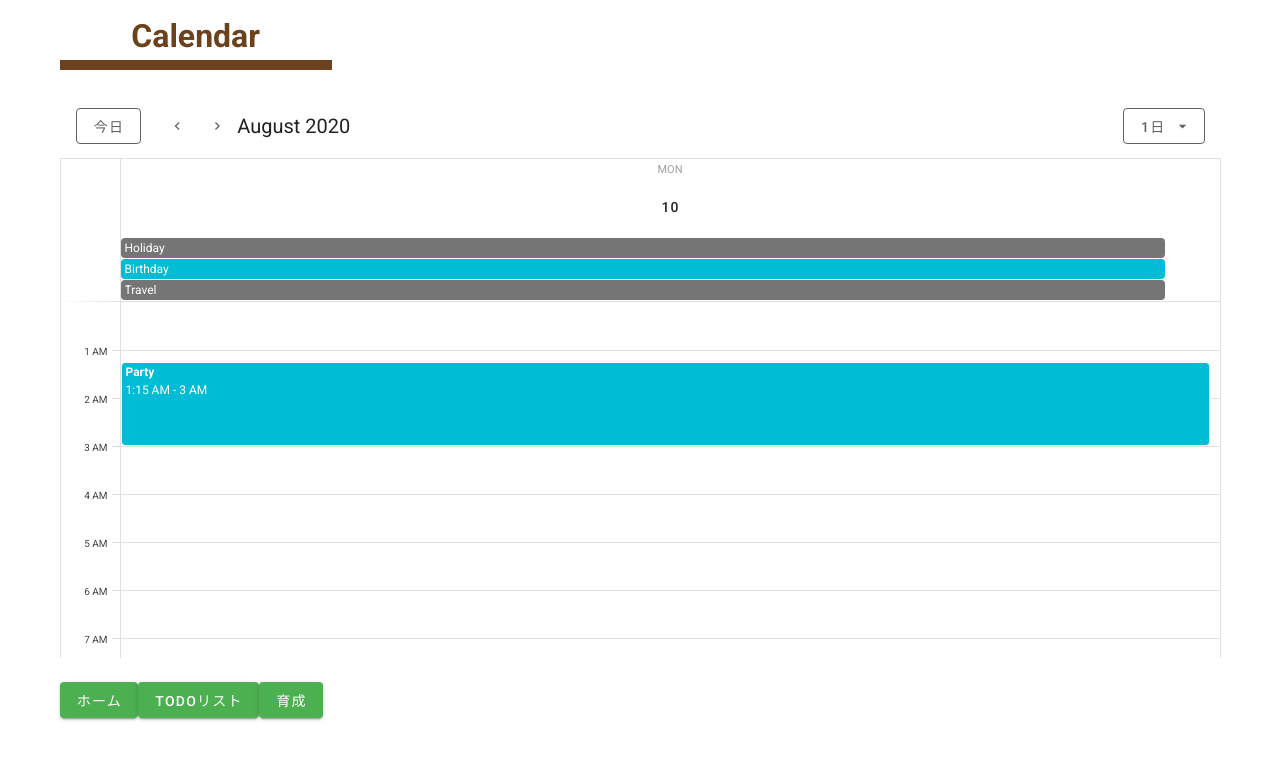
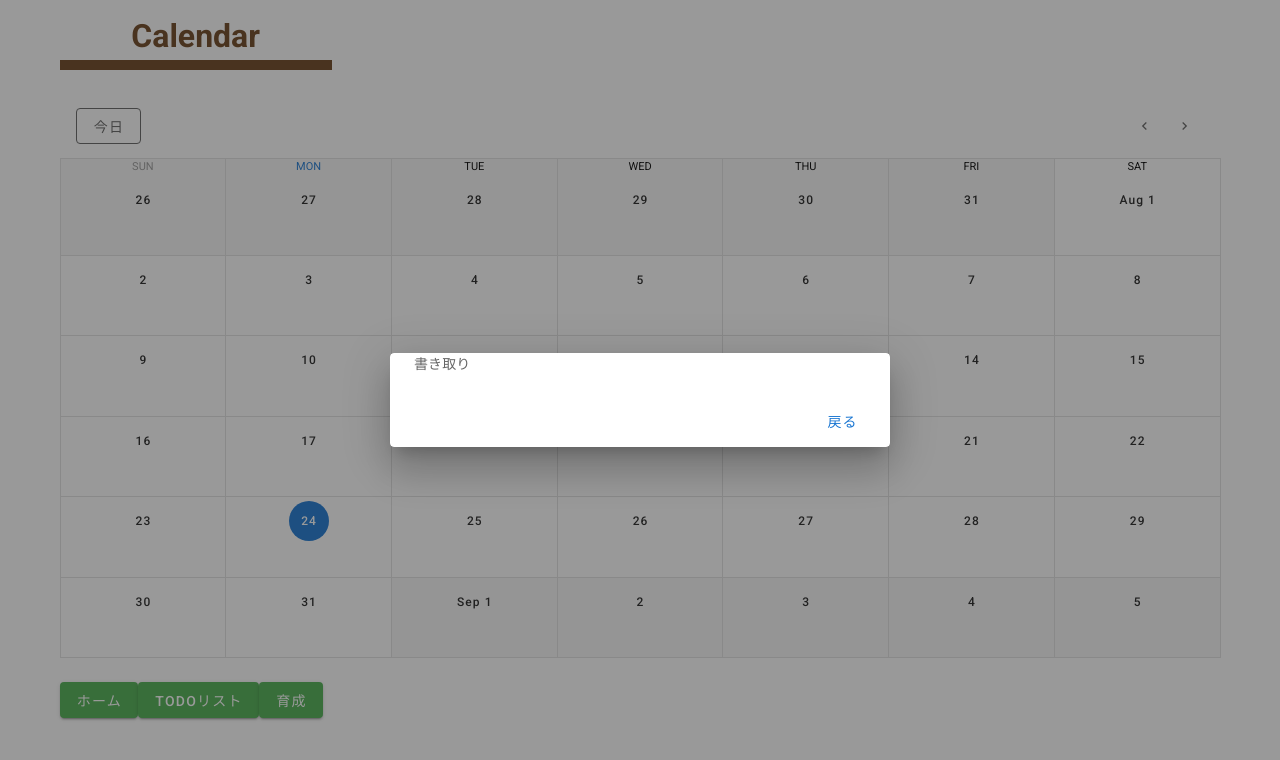
Before and after one commit to KK56ken/HackU_2020_vol.2_sysken, a Vue app in the folder raise_todo/: page /calendar in a window 1280 px wide. Both pictures are taken after a click on the button "10". Shown: the top 760 px of the page. Built offline with nearby package versions, Linux system fonts and the light colour scheme.

Commit message:
【FIX】カレンダーを必要なものだけにした

```diff
--- a/raise_todo/src/pages/Calendar.vue
+++ b/raise_todo/src/pages/Calendar.vue
@@ -14,20 +14,26 @@
         <v-col>
           <v-sheet height="64">
             <v-toolbar flat color="white">
-            <v-btn outlined class="mr-4" color="grey darken-2" @click="setToday">
+              <v-btn
+                outlined
+                class="mr-4"
+                color="grey darken-2"
+                @click="setToday"
+              >
                 今日
               </v-btn>
+              <v-spacer></v-spacer>
               <v-btn fab text small color="grey darken-2" @click="prev">
                 <v-icon small>mdi-chevron-left</v-icon>
               </v-btn>
               <v-btn fab text small color="grey darken-2" @click="next">
                 <v-icon small>mdi-chevron-right</v-icon>
               </v-btn>
-            <v-toolbar-title v-if="$refs.calendar">
+              <!-- <v-toolbar-title v-if="$refs.calendar">
                 {{ $refs.calendar.title }}
               </v-toolbar-title>
-            <v-spacer></v-spacer>
-            <v-menu bottom right>
+              <v-spacer></v-spacer> -->
+              <!-- <v-menu bottom right>
                 <template v-slot:activator="{ on, attrs }">
                   <v-btn
                     outlined
@@ -49,11 +55,8 @@
                   <v-list-item @click="type = 'month'">
                     <v-list-item-title>1ヶ月</v-list-item-title>
                   </v-list-item>
-                <v-list-item @click="type = '4day'">
-                  <v-list-item-title>4日間</v-list-item-title>
-                </v-list-item>
                 </v-list>
-            </v-menu>
+              </v-menu> -->
             </v-toolbar>
           </v-sheet>
           <v-sheet height="500">
@@ -63,53 +66,24 @@
               color="primary"
               :events="events"
               :event-color="getEventColor"
-            :type="type"
-            @click:event="showEvent"
-            @click:more="viewDay"
-            @click:date="viewDay"
-            @change="updateRange"
+              @click:date="display"
             ></v-calendar>
-          <v-menu
-            v-model="selectedOpen"
-            :close-on-content-click="false"
-            :activator="selectedElement"
-            offset-x
-          >
-            <v-card
-              color="grey lighten-4"
-              min-width="350px"
-              flat
-            >
-              <v-toolbar
-                :color="selectedEvent.color"
-                dark
-              >
-                <v-btn icon>
-                  <v-icon>mdi-pencil</v-icon>
-                </v-btn>
-                <v-toolbar-title v-html="selectedEvent.name"></v-toolbar-title>
-                <v-spacer></v-spacer>
-                <v-btn icon>
-                  <v-icon>mdi-heart</v-icon>
-                </v-btn>
-                <v-btn icon>
-                  <v-icon>mdi-dots-vertical</v-icon>
-                </v-btn>
-              </v-toolbar>
+            <v-dialog v-model="dialog" width="500">
+              <v-card>
+                <!-- <v-card-title class="headline grey lighten-2">
+                  {{ $refs.calendar.title }}
+                </v-card-title> -->
                 <v-card-text>
-                <span v-html="selectedEvent.details"></span>
+                  書き取り
                 </v-card-text>
                 <v-card-actions>
-                <v-btn
-                  text
-                  color="secondary"
-                  @click="selectedOpen = false"
-                >
-                  Cancel
+                  <v-spacer></v-spacer>
+                  <v-btn color="primary" text @click="dialog = false">
+                    戻る
                   </v-btn>
                 </v-card-actions>
               </v-card>
-          </v-menu>
+            </v-dialog>
           </v-sheet>
         </v-col>
       </v-row>
@@ -128,7 +102,6 @@
   </div>
 </template>
 
-
 <script>
 // @ is an alias to /src
 
@@ -136,86 +109,106 @@ export default {
   name: "",
   components: {},
   data: () => ({
-      focus: '',
-      type: 'month',
+    focus: "",
+    dialog: false,
+    type: "month",
     typeToLabel: {
-        month: '1ヶ月',
-        week: '1週間',
-        day: '1日',
-        '4day': '4日間',
+      month: "1ヶ月",
+      week: "1週間",
+      day: "1日",
     },
     selectedEvent: {},
     selectedElement: null,
     selectedOpen: false,
     events: [],
-      colors: ['blue', 'indigo', 'deep-purple', 'cyan', 'green', 'orange', 'grey darken-1'],
-      names: ['Meeting', 'Holiday', 'PTO', 'Travel', 'Event', 'Birthday', 'Conference', 'Party'],
+    colors: [
+      "blue",
+      "indigo",
+      "deep-purple",
+      "cyan",
+      "green",
+      "orange",
+      "grey darken-1",
+    ],
+    names: [
+      "Meeting",
+      "Holiday",
+      "PTO",
+      "Travel",
+      "Event",
+      "Birthday",
+      "Conference",
+      "Party",
+    ],
   }),
-    mounted () {
-      this.$refs.calendar.checkChange()
+  mounted() {
+    // this.$refs.calendar.checkChange();
   },
   methods: {
-      viewDay ({ date }) {
-        this.focus = date
-        this.type = 'day'
+    display() {
+      this.dialog = true;
     },
-      getEventColor (event) {
-        return event.color
+    viewDay({ date }) {
+      this.focus = date;
+      this.type = "day";
     },
-      setToday () {
-        this.focus = ''
+    getEventColor(event) {
+      return event.color;
     },
-      prev () {
-        this.$refs.calendar.prev()
+    setToday() {
+      this.focus = "";
     },
-      next () {
-        this.$refs.calendar.next()
+    prev() {
+      this.$refs.calendar.prev();
     },
-      showEvent ({ nativeEvent, event }) {
+    next() {
+      this.$refs.calendar.next();
+    },
+    showEvent({ nativeEvent, event }) {
       const open = () => {
-          this.selectedEvent = event
-          this.selectedElement = nativeEvent.target
-          setTimeout(() => this.selectedOpen = true, 10)
+        this.selectedEvent = event;
+        this.selectedElement = nativeEvent.target;
+        setTimeout(() => (this.selectedOpen = true), 10);
+      };
+
+      if (this.selectedOpen) {
+        this.selectedOpen = false;
+        setTimeout(open, 10);
+      } else {
+        open();
       }
 
-        if (this.selectedOpen) {
-          this.selectedOpen = false
-          setTimeout(open, 10)
-        } else {
-          open()
-        }
+      nativeEvent.stopPropagation();
+    },
+    // updateRange ({ start, end }) {
+    //   const events = []
 
-        nativeEvent.stopPropagation()
-      },
-      updateRange ({ start, end }) {
-        const events = []
+    //   const min = new Date(`${start.date}T00:00:00`)
+    //   const max = new Date(`${end.date}T23:59:59`)
+    //   const days = (max.getTime() - min.getTime()) / 86400000
+    //   const eventCount = this.rnd(days, days + 20)
 
-        const min = new Date(`${start.date}T00:00:00`)
-        const max = new Date(`${end.date}T23:59:59`)
-        const days = (max.getTime() - min.getTime()) / 86400000
-        const eventCount = this.rnd(days, days + 20)
+    //   for (let i = 0; i < eventCount; i++) {
+    //     const allDay = this.rnd(0, 3) === 0
+    //     const firstTimestamp = this.rnd(min.getTime(), max.getTime())
+    //     const first = new Date(firstTimestamp - (firstTimestamp % 900000))
+    //     const secondTimestamp = this.rnd(2, allDay ? 288 : 8) * 900000
+    //     const second = new Date(first.getTime() + secondTimestamp)
 
-        for (let i = 0; i < eventCount; i++) {
-          const allDay = this.rnd(0, 3) === 0
-          const firstTimestamp = this.rnd(min.getTime(), max.getTime())
-          const first = new Date(firstTimestamp - (firstTimestamp % 900000))
-          const secondTimestamp = this.rnd(2, allDay ? 288 : 8) * 900000
-          const second = new Date(first.getTime() + secondTimestamp)
+    //     events.push({
+    //       name: this.names[this.rnd(0, this.names.length - 1)],
+    //       start: first,
+    //       end: second,
+    //       color: this.colors[this.rnd(0, this.colors.length - 1)],
+    //       timed: !allDay,
+    //     })
+    //   }
 
-          events.push({
-            name: this.names[this.rnd(0, this.names.length - 1)],
-            start: first,
-            end: second,
-            color: this.colors[this.rnd(0, this.colors.length - 1)],
-            timed: !allDay,
-          })
-        }
-
-        this.events = events
-      },
-      rnd (a, b) {
-        return Math.floor((b - a + 1) * Math.random()) + a
-      },
+    //   this.events = events
+    // },
+    // rnd (a, b) {
+    //   return Math.floor((b - a + 1) * Math.random()) + a
+    // },
   },
 };
 </script>
--- a/raise_todo/src/pages/Raising.vue
+++ b/raise_todo/src/pages/Raising.vue
@@ -1,16 +1,28 @@
 <template>
   <div class="raising">
     <v-container>
-      <Title titlename="育成" size="6"/>
-
-      <v-system-bar color="#8CF37C"></v-system-bar>
+      <Title titlename="育成" size="6" />
+      <v-row class="flex-child">
+        <v-col class="d-flex" cols="12" md="4">
+          <div v-for="i in 7" :key="i">
+            <v-card
+              outlined
+              tile
+              color="#8CF37C"
+              width="50"
+              height="25"
+            ></v-card>
+          </div>
+        </v-col>
+      </v-row>
+      <br />
 
       <v-sheet color="#D4D4D4" height="300">
         <template v-slot:activator="{ on }">
           <v-sheet color="#D4D4D4" height="300" v-on="on"></v-sheet>
         </template>
         <div>
-          <img class="img" src="../assets/character/beeadult.png" width="300" />
+          <img class="img" src="../assets/character/beechild.png" width="300" />
         </div>
       </v-sheet>
       <p>エサの数０個</p>
@@ -36,9 +48,6 @@
   </div>
 </template>
 
-
-
-
 <script>
 import Title from "@/components/Title.vue";
 
```
Lines whose indentation alone changed are shown as unchanged.
